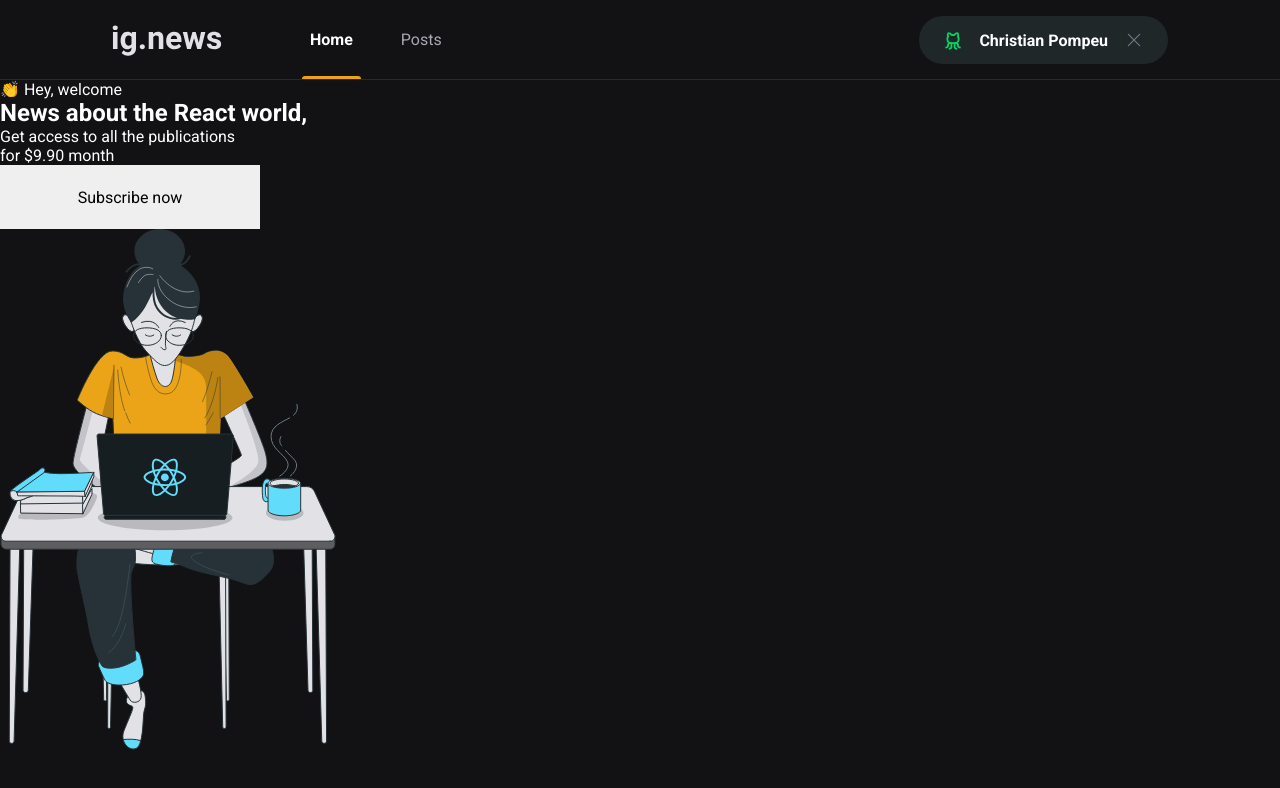
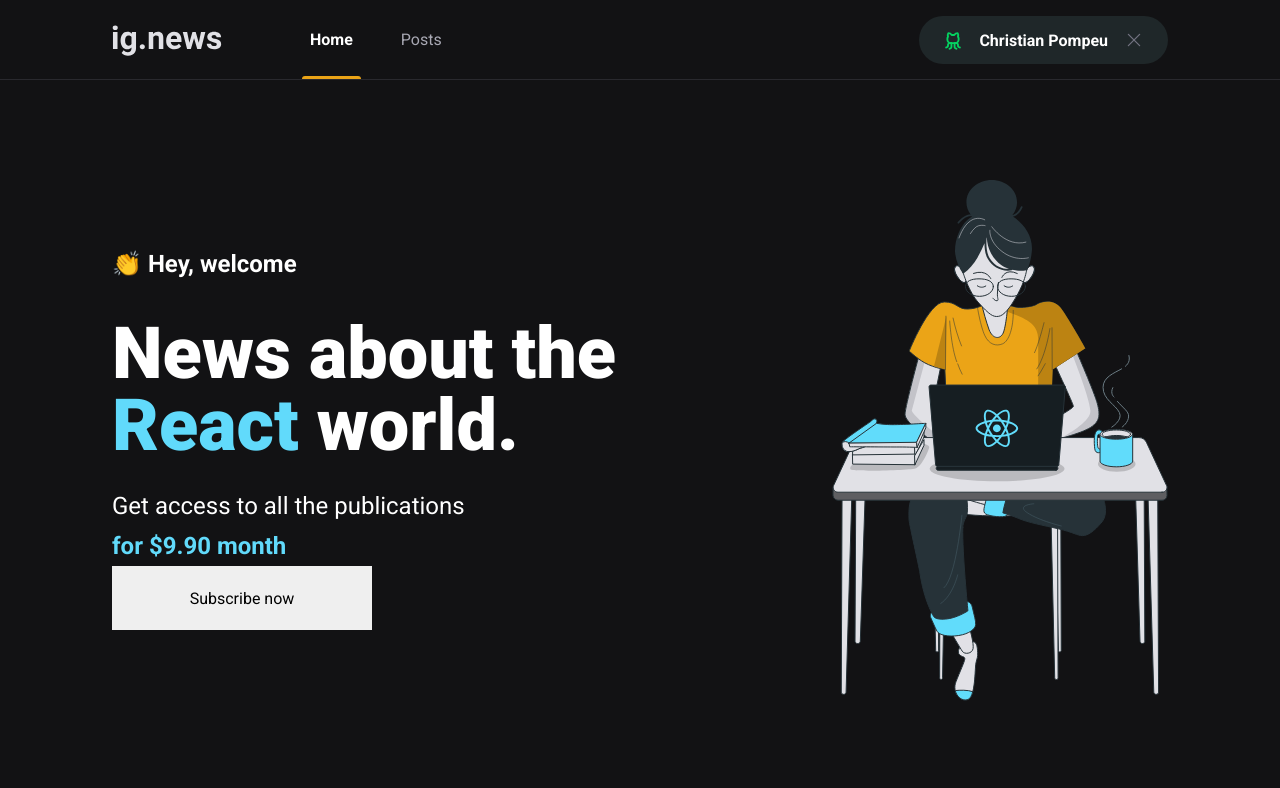
Before and after one commit to christianpompeu/ignews, a Next.js app: page / in a window 1280 px wide. Shown: the top 788 px of the page. Built offline with nearby package versions, Linux system fonts and the light colour scheme.

Commit message:
page home

```diff
--- a/src/pages/index.tsx
+++ b/src/pages/index.tsx
@@ -1,4 +1,5 @@
 import Head from "next/head";
+import Image from "next/image";
 import { SubscribeButton } from "../components/SubscribeButton";
 import styles from "./styles.module.scss";
 
@@ -6,13 +7,13 @@ export default function Home() {
   return (
     <>
       <Head>
-        <title>ig.news | Início</title>
+        <title>Home | ig.news</title>
       </Head>
-      <main className={styles.contenContainer}>
-        <section>
+      <main className={styles.contentContainer}>
+        <section className={styles.hero}>
           <span>👏 Hey, welcome</span>
           <h1>
-            News about the <span>React</span> world,
+            News about the <span>React</span> world.
           </h1>
           <p>
             Get access to all the publications <br />
--- a/src/pages/styles.module.scss
+++ b/src/pages/styles.module.scss
@@ -1,8 +1,42 @@
 .contentContainer{
   max-width: 1120px;
+  margin: 0 auto;
+  padding: 0 2rem;
+  height: calc(100vh - 5rem);
 
+  display: flex;
+  align-items: center;
+  justify-content: space-between;
 }
 
 .hero {
+  max-width: 600px;
+
+  > span {
+    font-size: 1.5rem;
+    font-weight: bold;
+  }
+
+  h1 {
+    font-size: 4.5rem;
+    line-height: 4.5rem;
+    font-weight: 900;
+    margin-top: 2.5rem;
+
+    span {
+      color: var(--cyan-500);
+    }
+  }
+
+  p{
+    font-size: 1.5rem;
+    line-height: 2.5rem;
+    margin-top: 1.5rem;
+
+    span {
+      color: var(--cyan-500);
+      font-weight: bold;
+    }
+  }
 
 }
```
